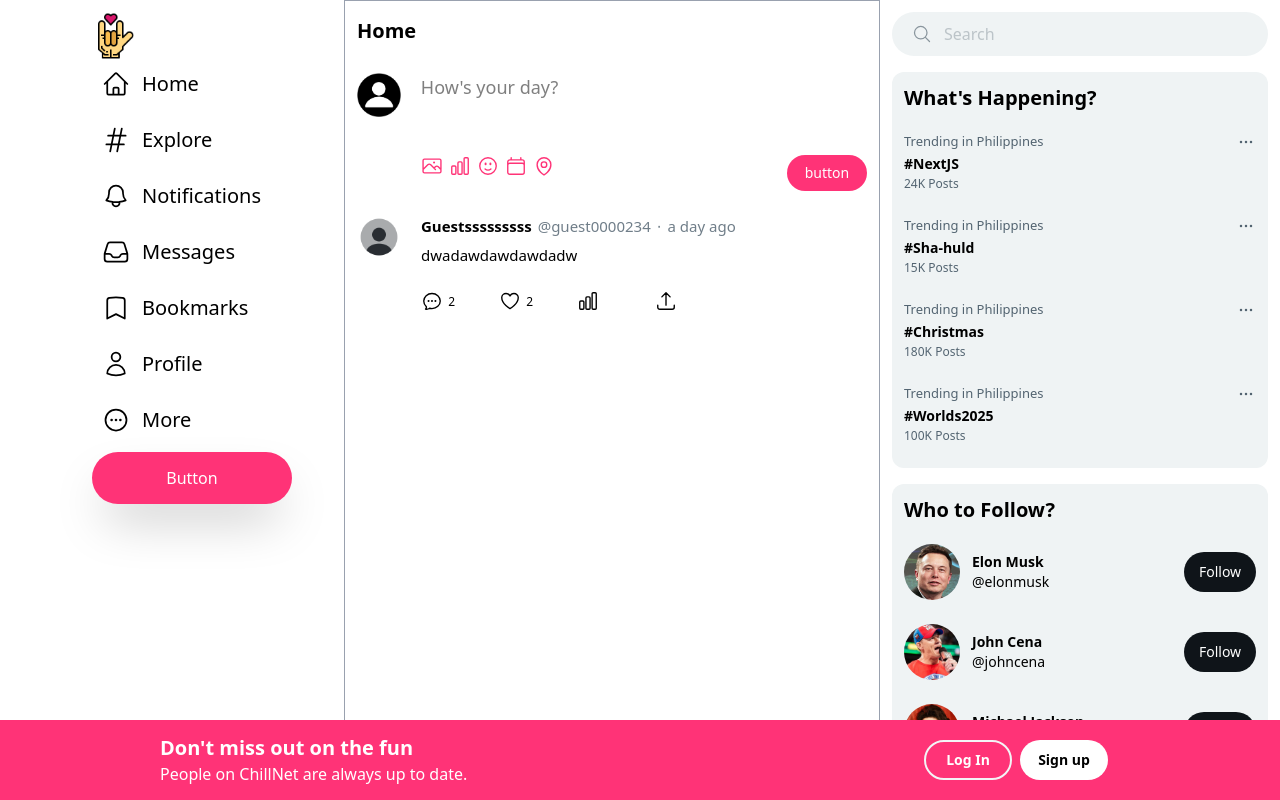
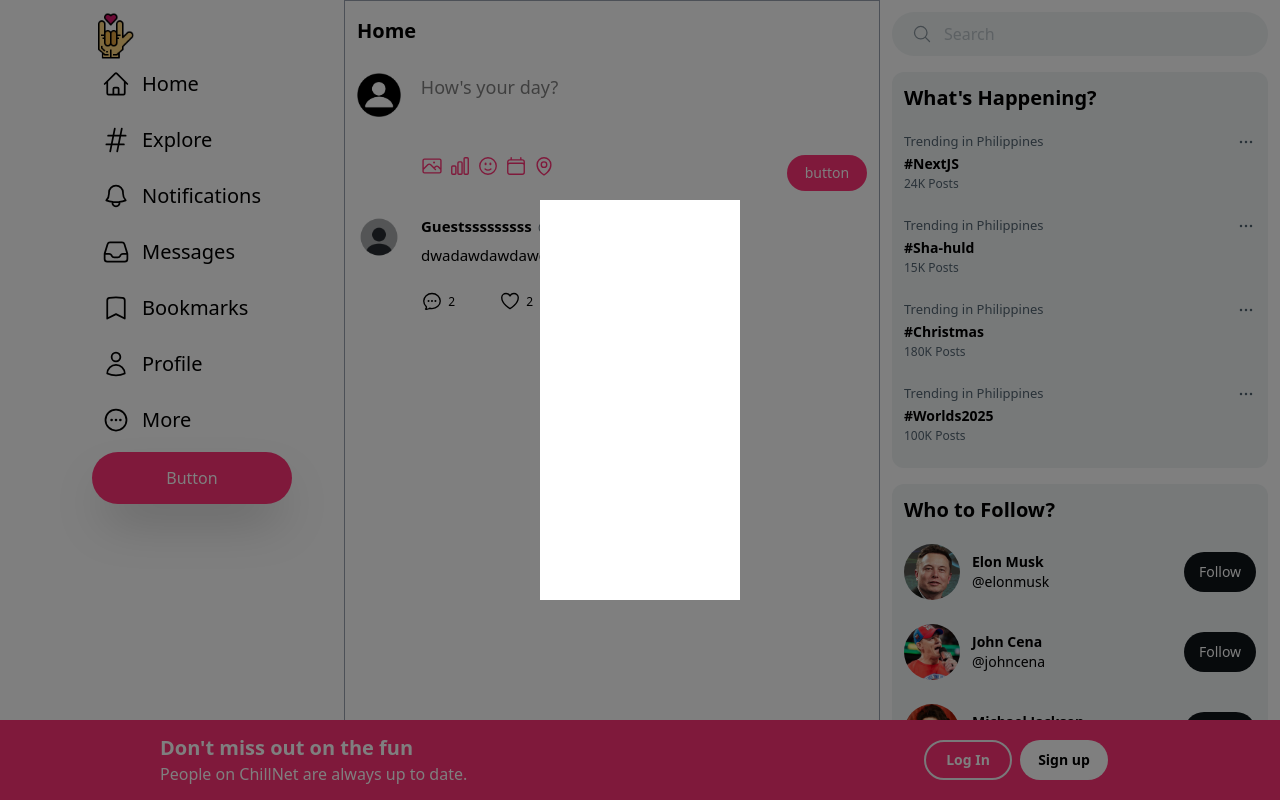
Before and after one commit to symonn-ang/social-media-app, a Next.js app: page / in a window 1280 px wide. Both pictures are taken after a click on the button "Sign up". Built offline with nearby package versions, Linux system fonts and the light colour scheme.

Commit message:
add global modals

```diff
--- a/components/SignUpPrompt.js
+++ b/components/SignUpPrompt.js
@@ -1,4 +1,5 @@
 import React from "react";
+import SignUpModal from "./modals/SignUpModal";
 
 export default function SignUpPrompt() {
     return (
@@ -21,11 +22,7 @@ export default function SignUpPrompt() {
                 ">
                     Log In
                 </button>
-                <button className="w-full h-12 md:w-[88px] md:h-10 text-md md:text-sm font-bold bg-white
-                rounded-full
-                ">
-                    Sign up
-                </button>
+                <SignUpModal />
             </div>
 
         </div>
--- /dev/null
+++ b/components/modals/SignUpModal.js
@@ -0,0 +1,51 @@
+"use client"
+
+import React, { useState } from "react";
+import { Modal } from '@mui/material'
+import { useDispatch, useSelector } from "react-redux";
+import { closeSignUpModal, openSignUpModal } from "@/redux/slices/modalSlice";
+
+export default function SignUpModal() {
+
+    // const [isOpen, setIsOpen] = useState(false)
+
+    // const handleClose = () => {
+    //     setIsOpen(false);
+    // }
+
+    // const handleOpen = () => {
+    //     setIsOpen(true);
+    // }
+
+    const isOpen = useSelector(
+        (state) => state.modals.signUpModalOpen
+    );
+    const dispatch = useDispatch()
+
+    console.log(isOpen)
+
+    return (
+        <>
+            <button className="w-full h-12 md:w-[88px] md:h-10 text-md md:text-sm font-bold bg-white
+                rounded-full cursor-pointer"
+                onClick={
+                    () => dispatch(openSignUpModal())
+                }
+                >
+                Sign up
+            </button>
+
+            <Modal open={isOpen}
+            onClose={
+                () => dispatch(closeSignUpModal())
+            }
+            className="flex justify-center items-center"
+            >
+                <div className="w-[200px] h-[400px] bg-white">
+
+                </div>
+            </Modal>
+        </>
+    )
+
+}
--- /dev/null
+++ b/redux/StoreProvider.js
@@ -0,0 +1,16 @@
+"use client"
+
+import React from "react";
+import { Provider } from "react-redux";
+import { store } from "./store";
+
+export default function StoreProvider({ children }) {
+
+    return (
+        <Provider store={store}>
+            { children }
+        </Provider>
+
+    )
+
+}
--- /dev/null
+++ b/redux/slices/modalSlice.js
@@ -0,0 +1,22 @@
+import { createSlice } from '@reduxjs/toolkit'
+
+const initialState = {
+    signUpModalOpen: false,
+};
+
+const modalSlice = createSlice({
+  name: "modal",
+  initialState,
+  reducers: {
+    openSignUpModal: (state) => {
+        state.signUpModalOpen = true;
+    },
+    closeSignUpModal: (state) => {
+        state.signUpModalOpen = false;
+    }
+  }
+});
+
+export const { openSignUpModal, closeSignUpModal } = modalSlice.actions
+
+export default modalSlice.reducer
--- /dev/null
+++ b/redux/store.js
@@ -0,0 +1,8 @@
+import { configureStore } from '@reduxjs/toolkit'
+import modalSlice from "./slices/modalSlice"
+
+export const store = configureStore({
+  reducer: {
+    modals: modalSlice
+  },
+})
```
Also changed, not shown: app/layout.js (+7 -0 lines), package.json (+6 -1 lines), 1 other file (tests, documents, lock files or other folders).
